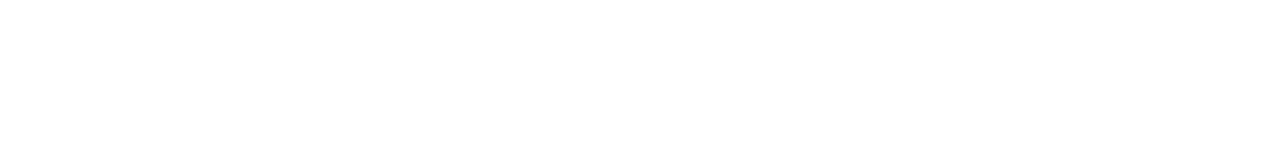
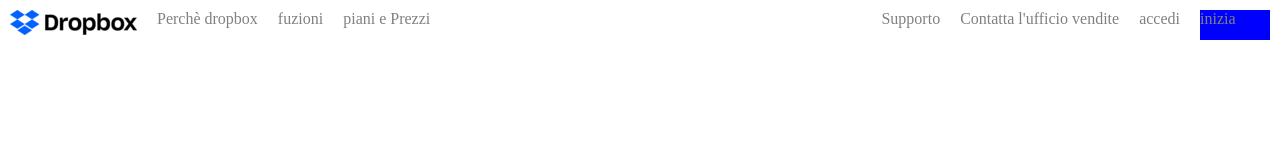
Before and after one commit to Aciar96/htmlcss-dropbox, a plain HTML site: page index.html in a window 1280 px wide. Drawn offline with Linux system fonts and the light colour scheme.

Commit message:
adedd header

```diff
--- a/css/stle.css
+++ b/css/stle.css
@@ -3,3 +3,36 @@
     padding: 0;
     box-sizing: border-box;
 }
+/* header */
+header{
+    height: 50px;
+    width: 100%;
+    position: fixed;
+
+
+}
+.row ,.col {
+    display: flex;
+    justify-content: space-between;
+
+
+}
+li{
+    list-style-type: none;
+    padding: 10px;
+
+
+
+}
+a{
+    text-decoration:  none;
+    color: gray;
+
+}
+
+.button{
+    height: 30px;
+    width: 70px;
+    background-color: blue;
+
+}
--- a/index.html
+++ b/index.html
@@ -10,7 +10,23 @@
 <body>
    <!-- header -->
     <header>
+        <nav class="row">
 
+             <ul class="col">
+                 <li><img class="logo" src="img/logo-small.png" alt=""></li>
+                 <li><a href="">Perchè dropbox</a> </li>
+                 <li><a href="">fuzioni</a> </li>
+                 <li><a href="">piani e Prezzi</a> </li>
+             </ul>
+             <ul class="col">
+                 <li><a href="">Supporto</a> </li>
+                 <li><a href="">Contatta l'ufficio vendite</a> </li>
+                 <li ><a href="">accedi</a> </li>
+                <li><div class="button">
+                    <a href="">inizia</a>
+                </div></li>
+            </ul>
+         </nav>
     </header>
 </body>
 </html>
```
